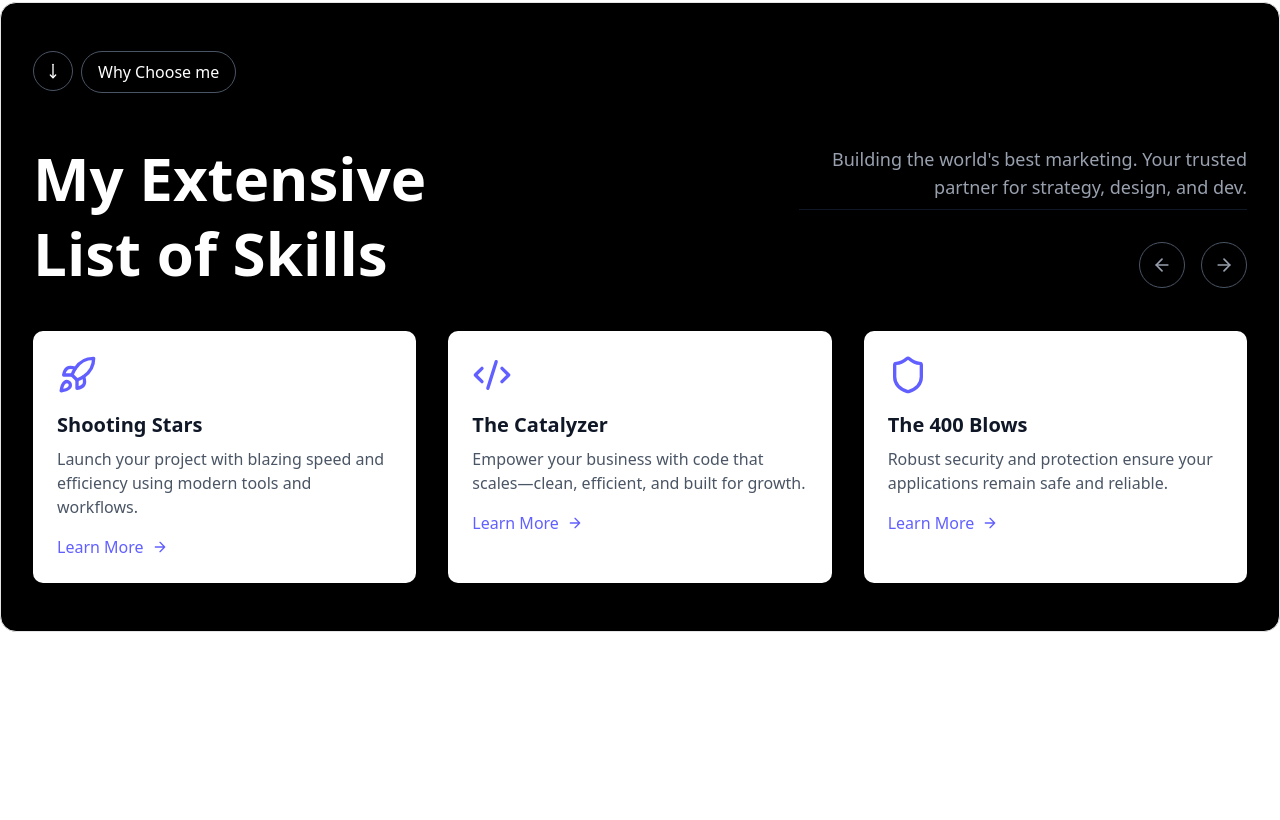
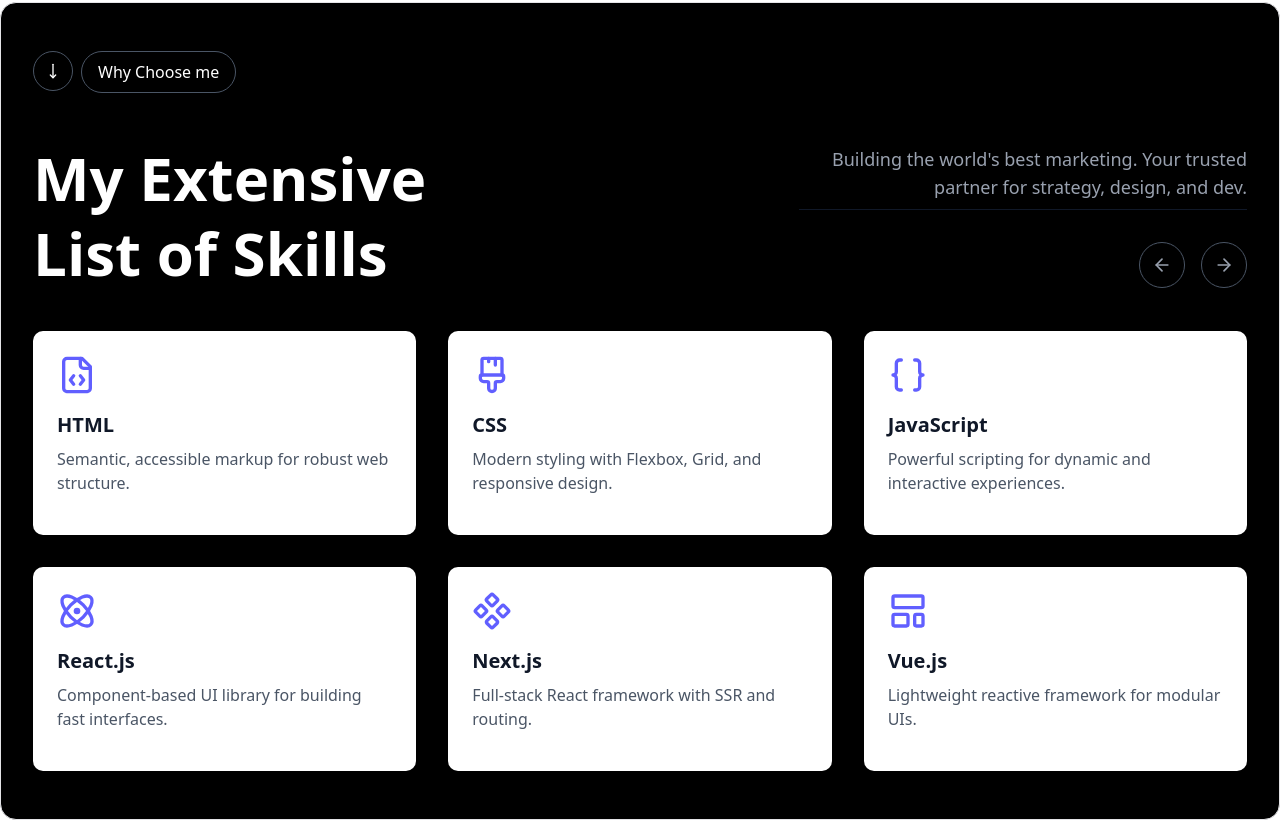
Before and after one commit to wptasmina/raintor-portfolio, a Next.js app: page / in a window 1280 px wide. Shown: the part 878-1698 px from the top of the page. Before the commit the page ends 1510 px from the top, so only its background shows below. Built offline with nearby package versions, Linux system fonts and the light colour scheme.

Commit message:
add feature data

```diff
--- a/components/Features/FeatureSection.tsx
+++ b/components/Features/FeatureSection.tsx
@@ -1,37 +1,57 @@
 "use client";
-
-import { Code2, MoveDown, Rocket, Shield } from "lucide-react";
-import Link from "next/link";
-import { ReactNode } from "react";
 import { ArrowLeft, ArrowRight } from "lucide-react";
 
+import {
+  Paintbrush2,
+  FileCode,
+  LayoutTemplate,
+  Braces,
+  Atom,
+  Component,
+  MoveDown,
+} from "lucide-react";
+
 type FeatureItem = {
-  icon: ReactNode;
+  icon: React.ReactNode;
   title: string;
   description: string;
 };
 
 export default function FeatureSection() {
+
 const features: FeatureItem[] = [
   {
-      icon: <Rocket className="w-10 h-10 text-indigo-500 mb-4" />,
-      title: "Shooting Stars",
-      description:
-        "Launch your project with blazing speed and efficiency using modern tools and workflows.",
+    icon: <FileCode className="w-10 h-10 text-indigo-500 mb-4" />,
+    title: "HTML",
+    description: "Semantic, accessible markup for robust web structure.",
   },
   {
-      icon: <Code2 className="w-10 h-10 text-indigo-500 mb-4" />,
-      title: "The Catalyzer",
-      description:
-        "Empower your business with code that scales—clean, efficient, and built for growth.",
+    icon: <Paintbrush2 className="w-10 h-10 text-indigo-500 mb-4" />,
+    title: "CSS",
+    description: "Modern styling with Flexbox, Grid, and responsive design.",
   },
   {
-      icon: <Shield className="w-10 h-10 text-indigo-500 mb-4" />,
-      title: "The 400 Blows",
-      description:
-        "Robust security and protection ensure your applications remain safe and reliable.",
+    icon: <Braces className="w-10 h-10 text-indigo-500 mb-4" />,
+    title: "JavaScript",
+    description: "Powerful scripting for dynamic and interactive experiences.",
+  },
+  {
+    icon: <Atom className="w-10 h-10 text-indigo-500 mb-4" />,
+    title: "React.js",
+    description: "Component-based UI library for building fast interfaces.",
+  },
+  {
+    icon: <Component className="w-10 h-10 text-indigo-500 mb-4" />,
+    title: "Next.js",
+    description: "Full-stack React framework with SSR and routing.",
+  },
+  {
+    icon: <LayoutTemplate className="w-10 h-10 text-indigo-500 mb-4" />,
+    title: "Vue.js",
+    description: "Lightweight reactive framework for modular UIs.",
   },
 ];
+
 
   return (
     <section className="bg-black dark:bg-gray-950 text-white dark:text-gray-300 border dark:border-gray-800 rounded-2xl overflow-hidden">
@@ -88,23 +108,6 @@
                   <p className="text-base text-gray-600 dark:text-gray-400 mb-4">
                     {feature.description}
                   </p>
-                  <Link
-                    href="#"
-                    className="text-indigo-500 dark:text-indigo-400 inline-flex items-center mt-auto"
-                  >
-                    Learn More
-                    <svg
-                      fill="none"
-                      stroke="currentColor"
-                      strokeLinecap="round"
-                      strokeLinejoin="round"
-                      strokeWidth={2}
-                      className="w-4 h-4 ml-2"
-                      viewBox="0 0 24 24"
-                    >
-                      <path d="M5 12h14M12 5l7 7-7 7" />
-                    </svg>
-                  </Link>
                 </div>
               </div>
             </div>
```
Lines whose indentation alone changed are shown as unchanged.
